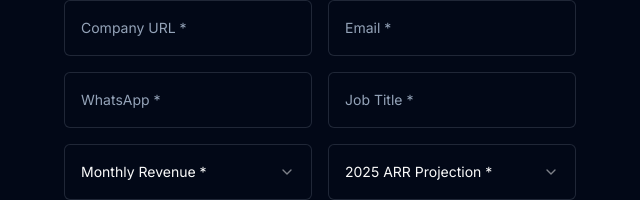
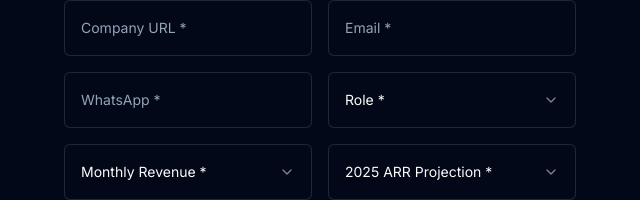
Before and after one commit to joinglo/glo, a React (Vite) app: page / in a window 1280 px wide. Both pictures are taken after a click on the button "Start Application". Shown: the part 1010-1210 px from the top of the page, without its empty margins (320-960 px from the left). Built offline with nearby package versions, Linux system fonts and the light colour scheme.

Commit message:
Rename job title field to Role
Replaced the job title field with a "Role" field.

```diff
--- a/src/components/IntakeForm.tsx
+++ b/src/components/IntakeForm.tsx
@@ -1,4 +1,3 @@
-
 import { useState, useEffect, forwardRef, useImperativeHandle } from "react";
 import { Button } from "@/components/ui/button";
 import { Input } from "@/components/ui/input";
@@ -73,6 +72,14 @@ const IntakeForm = forwardRef<IntakeFormRef>((props, ref) => {
     { value: "does-not-apply", label: "Does Not Apply" },
   ];
 
+  const roleOptions = [
+    { value: "founder-ceo", label: "Founder/CEO" },
+    { value: "investor", label: "Investor" },
+    { value: "c-suite-executive", label: "C-Suite Executive" },
+    { value: "influencer-creator", label: "Influencer/Creator" },
+    { value: "other", label: "Other" },
+  ];
+
   useImperativeHandle(ref, () => ({
     expandForm: () => {
       setIsFormExpanded(true);
@@ -139,6 +146,7 @@ const IntakeForm = forwardRef<IntakeFormRef>((props, ref) => {
       case 'mrr':
       case 'arr':
       case 'raised':
+      case 'jobTitle':
         // These are now select fields, so if there's a value, it's valid
         if (value) {
           isValid = true;
@@ -384,15 +392,25 @@ const IntakeForm = forwardRef<IntakeFormRef>((props, ref) => {
                 </div>
 
                 <div className="relative">
-                  <Input
-                    id="jobTitle"
-                    value={formData.jobTitle}
-                    onChange={(e) => handleInputChange("jobTitle", e.target.value)}
-                    className="w-full h-14 px-4 pr-10 bg-background border border-muted-foreground/20 rounded-md text-foreground placeholder:text-muted-foreground focus:border-primary focus:ring-1 focus:ring-primary text-sm"
-                    placeholder="Job Title *"
-                    required
-                  />
-                  {renderFieldIcon("jobTitle")}
+                  <Select onValueChange={(value) => handleSelectChange("jobTitle", value)} required>
+                    <SelectTrigger className="w-full h-14 px-4 bg-background border border-muted-foreground/20 rounded-md text-foreground focus:border-primary focus:ring-1 focus:ring-primary text-sm">
+                      <SelectValue placeholder="Role *" />
+                    </SelectTrigger>
+                    <SelectContent className="bg-background border border-muted-foreground/20 rounded-md shadow-lg z-50">
+                      {roleOptions.map((option) => (
+                        <SelectItem
+                          key={option.value}
+                          value={option.value}
+                          className="text-foreground hover:bg-muted/50 cursor-pointer px-4 py-2"
+                        >
+                          {option.label}
+                        </SelectItem>
+                      ))}
+                    </SelectContent>
+                  </Select>
+                  {formData.jobTitle && (
+                    <Check className="absolute right-10 top-1/2 transform -translate-y-1/2 text-green-500 w-4 h-4 pointer-events-none" />
+                  )}
                 </div>
 
                 <div className="relative">
```
